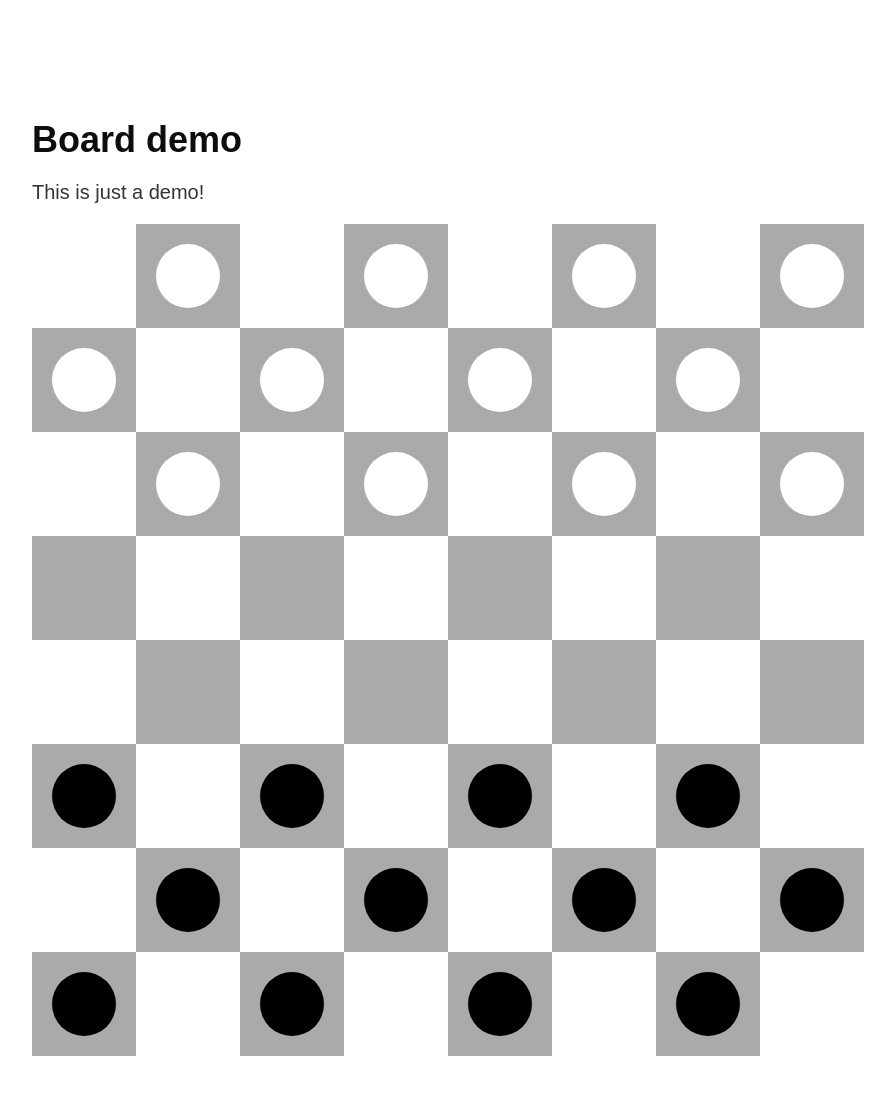
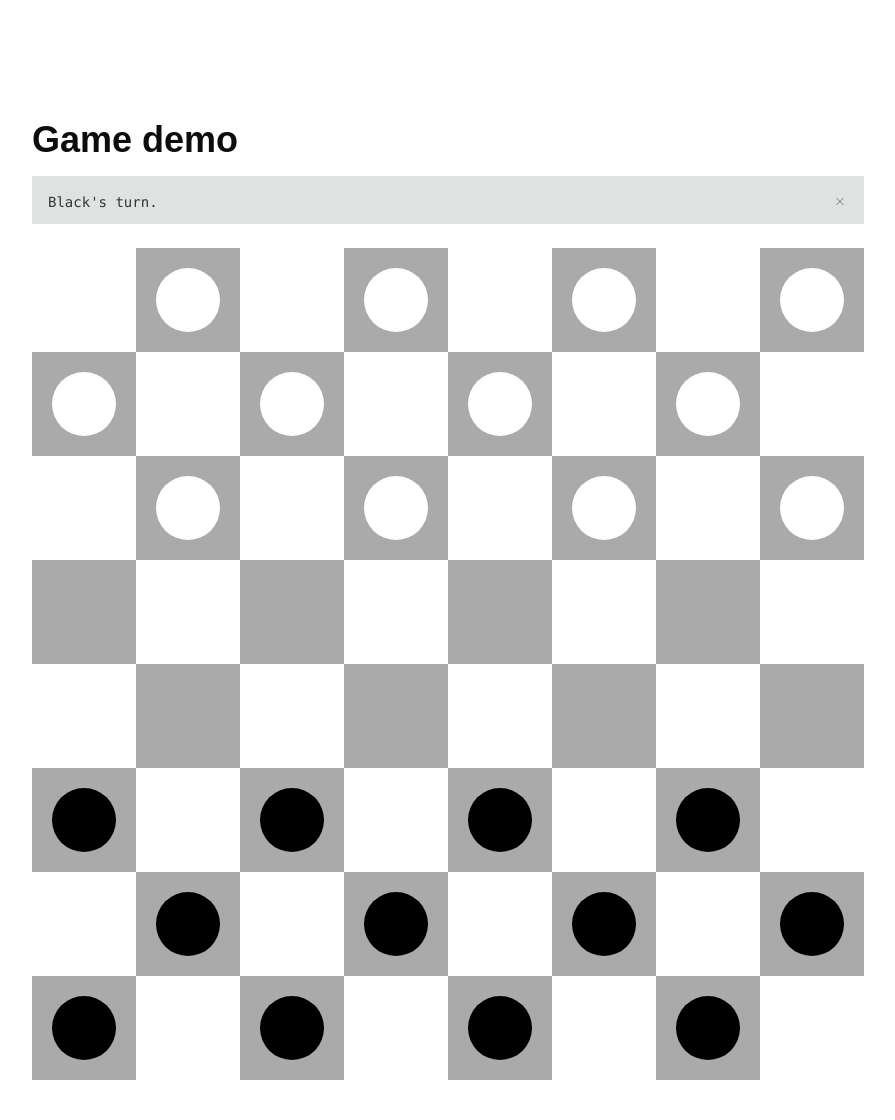
Before and after one commit to mciszczon/PyCheckers, a Flask app: page /board in a window 1280 px wide. Shown: the part 132-1252 px from the top of the page, without its empty margins (192-1087 px from the left). Run offline with Flask 2, Linux system fonts and the light colour scheme; some libraries are stand-ins or nearby versions.

Commit message:
Turn-based now, added most of required validation, fixed front-end rendering.
Signed-off-by: Mateusz Ciszczoń <contact@mciszczon.pl>

```diff
--- a/pycheckers/templates/board.html
+++ b/pycheckers/templates/board.html
@@ -2,8 +2,12 @@
 {% block title %}Board demo{% endblock %}
 {% block content %}
         <div class="container">
-            <h2>Board demo</h2>
-            <p class="large">This is just a demo!</p>
+            <h2>Game demo</h2>
+
+            <div class="message" data-component="message">
+                {% if turn == 0 %}Black's{% elif turn == 1%}White's{% endif %} turn.
+                <span class="close small"></span>
+            </div>
 
             <table class="board unstyled">
                 {% for row in board.rows %}
@@ -11,9 +15,17 @@
                     {% for column in board.columns %}
                         <td id="box-{{ row }},{{ column }}">
                             {% if (row, column) in player_white.positions %}
-                                <a class="player2 piece {% if (row, column) in player_white.kings %}piece--king{% endif %} {% if row == coordinate_x and column == coordinate_y %}piece--selected{% endif %}" href="{{ url_for('select', coordinate_x=row, coordinate_y=column) }}"></a>
+                                {% if turn == 1 %}
+                                    <a class="player2 piece {% if (row, column) in player_white.kings %}piece--king{% endif %} {% if row == coordinate_x and column == coordinate_y %}piece--selected{% endif %}" href="{{ url_for('select', coordinate_x=row, coordinate_y=column) }}"></a>
+                                {% elif turn == 0 %}
+                                    <div class="player2 piece {% if (row, column) in player_white.kings %}piece--king{% endif %}"></div>
+                                {% endif %}
                             {% elif (row, column) in player_black.positions %}
-                                <a class="player1 piece {% if (row, column) in player_black.kings %}piece--king{% endif %} {% if row == coordinate_x and column == coordinate_y %}piece--selected{% endif %}" href="{{ url_for('select', coordinate_x=row, coordinate_y=column) }}"></a>
+                                {% if turn == 0 %}
+                                    <a class="player1 piece {% if (row, column) in player_black.kings %}piece--king{% endif %} {% if row == coordinate_x and column == coordinate_y %}piece--selected{% endif %}" href="{{ url_for('select', coordinate_x=row, coordinate_y=column) }}"></a>
+                                {% elif turn == 1 %}
+                                    <div class="player1 piece {% if (row, column) in player_black.kings %}piece--king{% endif %}"></div>
+                                {% endif %}
                             {% elif rule == '/board/select/<int:coordinate_x>/<int:coordinate_y>' and (row, column) not in player_white.positions and (row, column) not in player_black.positions %}
                                 {% if (row is even and column is odd) or (row is odd and column is even) %}
                                     <a class="box box--moveable" href="{{ url_for('move', coordinate_x=coordinate_x, coordinate_y=coordinate_y, to_x=row, to_y=column) }}"></a>
--- a/pycheckers/views.py
+++ b/pycheckers/views.py
@@ -14,8 +14,6 @@ columns = board_initialized.get_columns()
 
 player_black = utils.PlayerBlack()
 player_white = utils.PlayerWhite()
-
-turn = {'black', 'white'}
 
 
 @app.route('/')
@@ -47,8 +45,8 @@ def select(coordinate_x, coordinate_y):
     :return render_template() or redirect():
     """
 
-    # TODO: This check should be more sophisticated with user turns implemented.
-    if coordinate_x in board_initialized.get_rows() and coordinate_y in board_initialized.get_columns():
+    if board_initialized.turn == 0 and (coordinate_x, coordinate_y) in player_black.positions\
+            or board_initialized.turn == 1 and (coordinate_x, coordinate_y) in player_white.positions:
         return render_template('board.html', coordinate_x=coordinate_x, coordinate_y=coordinate_y)
     else:
         return redirect(url_for('board'))
@@ -65,18 +63,39 @@ def move(coordinate_x, coordinate_y, to_x, to_y):
     :return redirect():
     """
 
+    # Checking whether move is allowed
+    # 1. By one square only
     if math.fabs(coordinate_x - to_x) != 1 or math.fabs(coordinate_y - to_y) != 1\
             or to_x not in board_initialized.get_rows() or to_y not in board_initialized.get_columns()\
             or (to_x, to_y) in player_white.positions or (to_x, to_y) in player_black.positions:
         return redirect(url_for('select', coordinate_x=coordinate_x, coordinate_y=coordinate_y))
 
-    # TODO: This should happen based on which player's turn it is.
-    if (coordinate_x, coordinate_y) in player_white.positions:
+    # 2. Only into gray boxes
+    if not board_initialized.check_if_allowed(to_x, to_y):
+        return redirect(url_for('select', coordinate_x=coordinate_x, coordinate_y=coordinate_y))
+    if (coordinate_x, coordinate_y) not in player_black.kings\
+        and (coordinate_x, coordinate_y) not in player_white.kings\
+            and (board_initialized.turn == 0 and coordinate_x <= to_x
+                 or board_initialized.turn == 1 and coordinate_x >= to_x):
+        return redirect(url_for('select', coordinate_x=coordinate_x, coordinate_y=coordinate_y))
+
+    if board_initialized.turn == 0 and (coordinate_x, coordinate_y) in player_black.positions:
+        player_black.positions.remove((coordinate_x, coordinate_y))
+        player_black.positions.add((to_x, to_y))
+        board_initialized.change_turn()
+    elif board_initialized.turn == 1 and (coordinate_x, coordinate_y) in player_white.positions:
         player_white.positions.remove((coordinate_x, coordinate_y))
         player_white.positions.add((to_x, to_y))
-    elif (coordinate_x, coordinate_y) in player_black.positions:
-        player_black.positions.remove((coordinate_x, coordinate_y))
-        player_black.positions.add((to_x, to_y))
+        board_initialized.change_turn()
+
+    # Check whether there are pieces to turn into kings
+    for piece in player_black.positions:
+        if piece[0] == 0:  # Row is 0, so black player has a piece at white's base
+            player_black.kings.add(piece)
+
+    for piece in player_white.positions:
+        if piece[0] == 7:  # Row is 7, so white player has a piece at black's base
+            player_white.kings.add(piece)
 
     return redirect(url_for('board'))
 
@@ -92,5 +111,6 @@ def inject_variables():
         rule=str(request.url_rule),
         board={'rows': rows, 'columns': columns},
         player_black=player_black,
-        player_white=player_white
+        player_white=player_white,
+        turn=board_initialized.turn
     )
```
Also changed, not shown: pycheckers/templates/index.html (+13 -0 lines), pycheckers/utils.py (+23 -8 lines).
